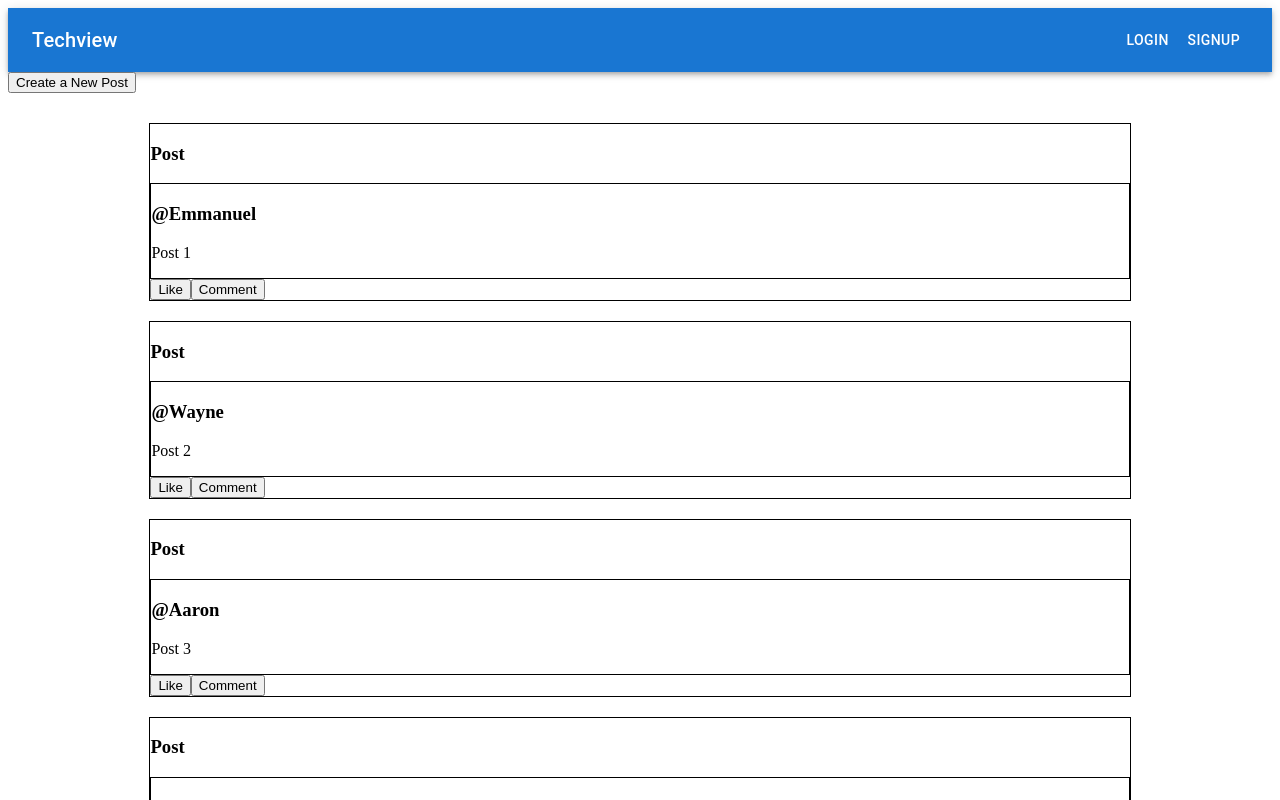
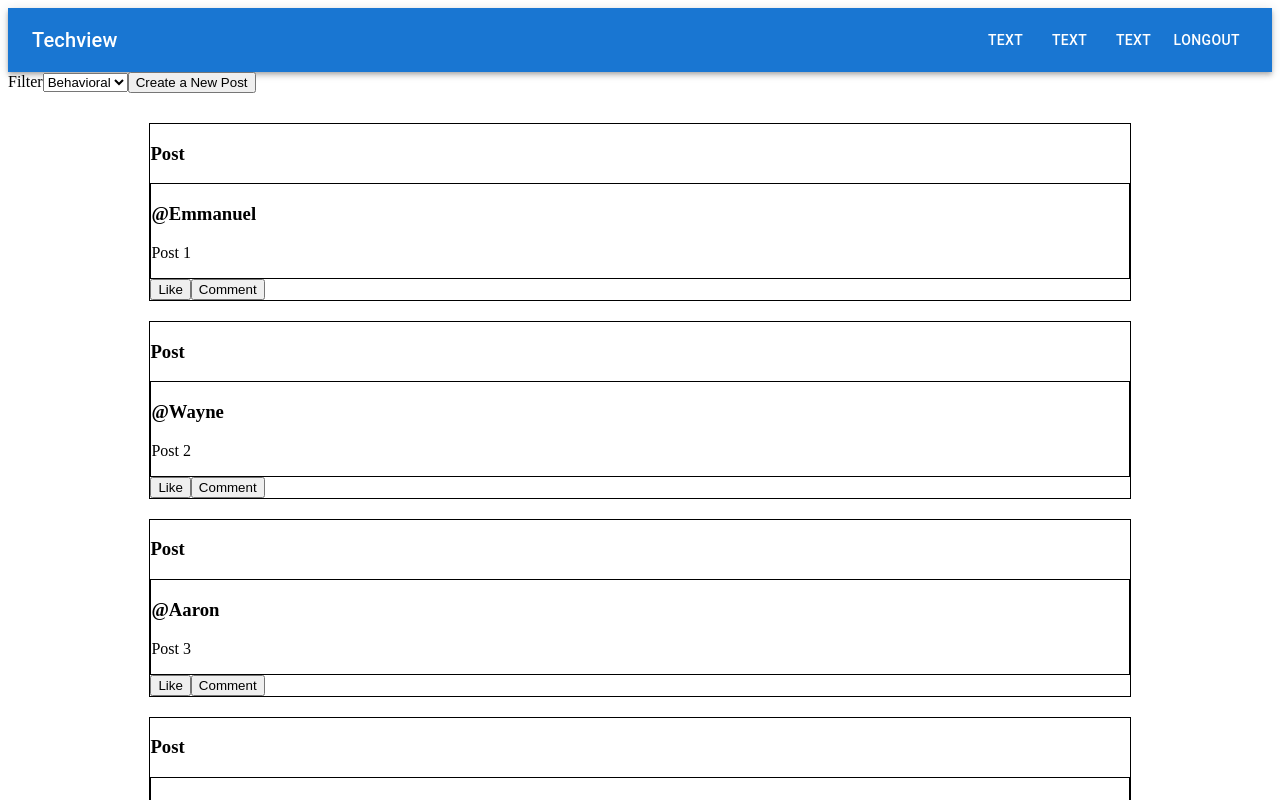
Before and after one commit to techview-org/techView_FrontEnd-Repository, a React (Create React App) app in the folder tech-view/: page /mainpage in a window 1280 px wide. Shown: the top 800 px of the page. Built offline with nearby package versions, Linux system fonts and the light colour scheme; the HTML template or start-up script is replaced by a standard one.

Commit message:
added random username

```diff
--- a/tech-view/src/components/Login.js
+++ b/tech-view/src/components/Login.js
@@ -49,10 +49,9 @@ export default function SignInSide () {
         if (!data.data) {
           return false
         } else {
-          window.localStorage.setItem('user', data)
-          window.localStorage.setItem('email', data)
-          window.localStorage.setItem('password', data)
-          window.localStorage.setItem('badge', data)
+          window.localStorage.setItem('user', data.data.username)
+          window.localStorage.setItem('email', data.data.email)
+          window.localStorage.setItem('badge', data.data.badged_id)
           navigate('/mainpage')
         }
       })
--- /dev/null
+++ b/tech-view/src/components/NavbarLogin.js
@@ -0,0 +1,46 @@
+import * as React from 'react'
+import AppBar from '@mui/material/AppBar'
+import Box from '@mui/material/Box'
+import Toolbar from '@mui/material/Toolbar'
+import Typography from '@mui/material/Typography'
+import Button from '@mui/material/Button'
+import { Link, useNavigate } from 'react-router-dom'
+import logo from './logo.png'
+
+export default function Navbar () {
+  const navigate = useNavigate()
+
+ function Signout() {
+
+        window.localStorage.setItem('user', "out")
+        window.localStorage.setItem('email', "out")
+        window.localStorage.setItem('badge', "out")
+        navigate('/')
+
+}
+
+
+  return (
+    <Box sx={{ flexGrow: 1 }}>
+      <AppBar position='static'>
+        <Toolbar>
+
+          <Typography variant='h6' component='div' sx={{ flexGrow: 1 }}>
+            <Link
+              style={{
+                textDecoration: 'none',
+                color: 'white'
+              }} to='/'
+            >Techview
+            </Link>
+
+          </Typography>
+          <Button color='inherit' >text</Button>
+          <Button color='inherit' >text</Button>
+          <Button color='inherit' >text</Button>
+          <Button color='inherit' onClick={() => {Signout()}}>longout</Button>
+        </Toolbar>
+      </AppBar>
+    </Box>
+  )
+}
--- a/tech-view/src/components/Signup.js
+++ b/tech-view/src/components/Signup.js
@@ -13,9 +13,12 @@ import LockOutlinedIcon from '@mui/icons-material/LockOutlined'
 import Typography from '@mui/material/Typography'
 import Container from '@mui/material/Container'
 import { createTheme, ThemeProvider } from '@mui/material/styles'
-import { useNavigate } from 'react-router-dom'
+import { useNavigate} from 'react-router-dom'
+import {useState} from 'react'
+
 
 function Copyright (props) {
+
   return (
     <Typography variant='body2' color='text.secondary' align='center' {...props}>
       {'Copyright © '}
@@ -31,6 +34,15 @@ function Copyright (props) {
 const theme = createTheme()
 
 export default function SignUp () {
+  const mystyle = {
+    color: "white",
+    backgroundColor: "DodgerBlue",
+    padding: "15px 32px",
+    fontFamily: "Arial"
+  };
+
+  const [userName, setUsername] = useState("RandomUsername")
+
   const navigate = useNavigate()
   const handleSubmit = (event) => {
     event.preventDefault()
@@ -76,26 +88,21 @@ export default function SignUp () {
           <Box component='form' noValidate onSubmit={handleSubmit} sx={{ mt: 3 }}>
             <Grid container spacing={2}>
               <Grid item xs={12} sm={6}>
-                <TextField
-                  autoComplete='given-name'
-                  name='firstName'
-                  required
-                  fullWidth
 
-                  id='firstName'
-                  label='username'
-                  autoFocus
-                />
+              <label style={{fontWeight: "bold", textSize: '34px'}} htmlFor="searchInput">Enter a Search Term </label>
+              <div contenteditable="true">{userName}</div>
+            {/* <input type="text" className="form-control" id="searchInput" /> */}
+            <button type="button" className="btn btn-success" >Search</button>
               </Grid>
               <Grid item xs={12} sm={6}>
-                <TextField
+                {/* <TextField
                   required
                   fullWidth
                   id='lastName'
                   label='Last Name'
                   name='lastName'
                   autoComplete='family-name'
-                />
+                /> */}
               </Grid>
               <Grid item xs={12}>
                 <TextField
--- a/tech-view/src/components/homePageWithoutlogin/HomePageWithoutLogin.js
+++ b/tech-view/src/components/homePageWithoutlogin/HomePageWithoutLogin.js
@@ -5,10 +5,11 @@ import BarWithBreakdownOfMissionStatement from './BarWithBreakdownOfMissionState
 import ImageWithDescriptionOfImage from './ImageWithDescriptionOfImage'
 import pictureOfMainBoard from '../pictureOfMainBoard.png'
 
+
 export default function HomePageWithoutLogin () {
   return (
     <>
-      <Navbar />
+      <Navbar/>
       <TopPortionOfHomePage />
       <BarWithBreakdownOfMissionStatement />
       <ImageWithDescriptionOfImage imgOnLeft imageSrc={pictureOfMainBoard} imageAlt='hello' descriptionOfImage='Join our communtiy board today and contribute to the conversation' />
--- a/tech-view/src/components/mainPageWithLogin/MainPage.js
+++ b/tech-view/src/components/mainPageWithLogin/MainPage.js
@@ -2,13 +2,29 @@ import Navbar from '../Navbar'
 import PostCardsContainer from './PostCardsContainer'
 import SideBar from '../SideBar'
 import Footer from '../Footer'
+import NavbarLogin from '../NavbarLogin'
+import Dropdown from './Dropdown'
+import { useNavigate  } from 'react-router-dom'
+export default function MainPage () {
+  const navigate = useNavigate()
 
-export default function MainPage () {
+//   function checkWindow(){
+//    let user = JSON.parse(localStorage.getItem('email'))
+
+//    if( user === "out"){
+//     navigate('/')
+//    }
+
+//   }
+
+// checkWindow()
+
+
   return (
     <>
-      <Navbar />
+      <NavbarLogin />
       {/* <SideBar /> */}
-      <dropdown />
+      <Dropdown />
       <button>Create a New Post</button>
       <PostCardsContainer />
       <Footer />
```
